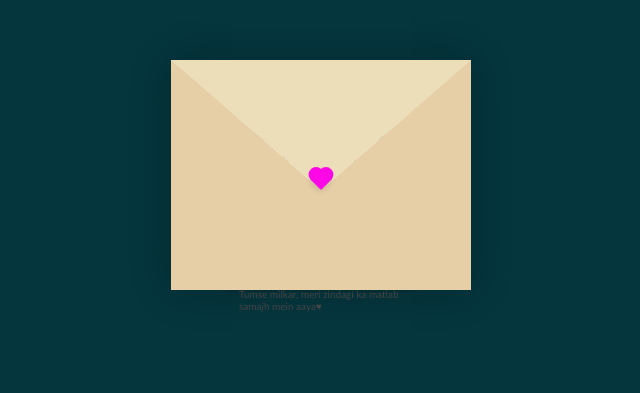
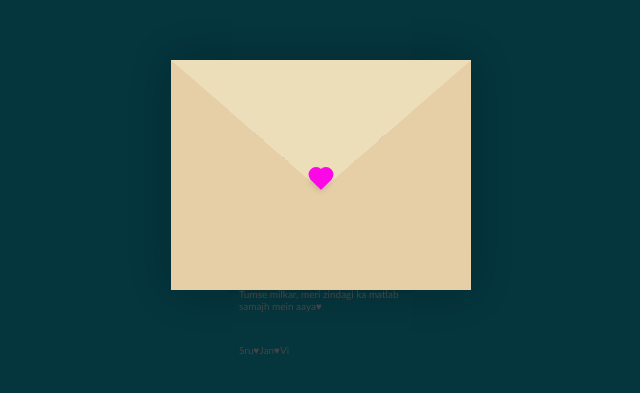
Before and after one commit to srujank1995/demo, a plain HTML site: page index.html in a window 1280 px wide. Shown: the part 225-618 px from the top of the page, 319-959 px from the left. Drawn offline with Linux system fonts and the light colour scheme.

Commit message:
Update index.html

```diff
--- a/index.html
+++ b/index.html
@@ -28,6 +28,8 @@
                           <p class="body">
                             Tumse milkar, meri zindagi ka matlab samajh mein aaya&#9829;
                           </p>
+                        <br />
+                          <p class="writer cursive">Sru&#9829;Jan&#9829;Vi</p>
                     </div>
                 </div>
             </div>
```
